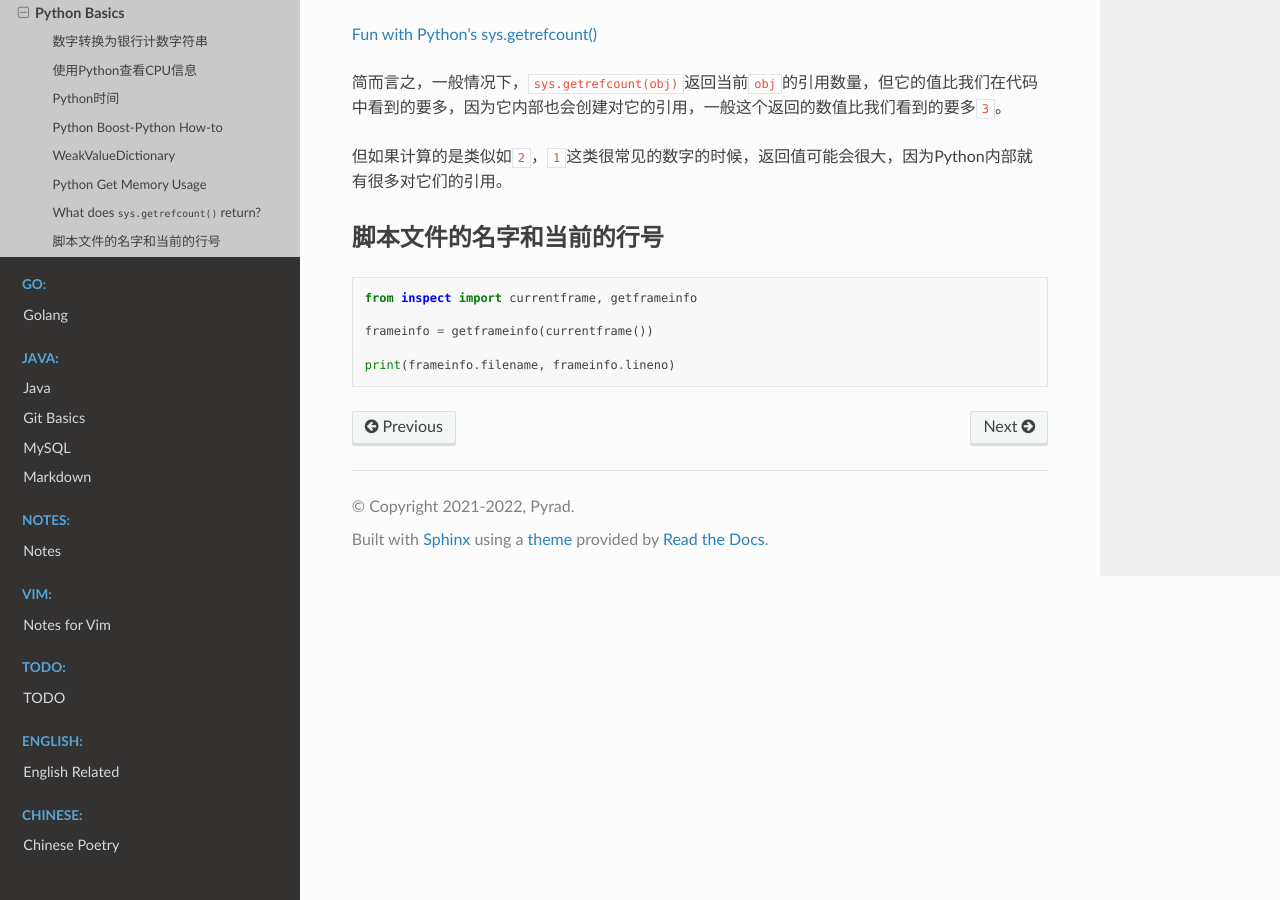
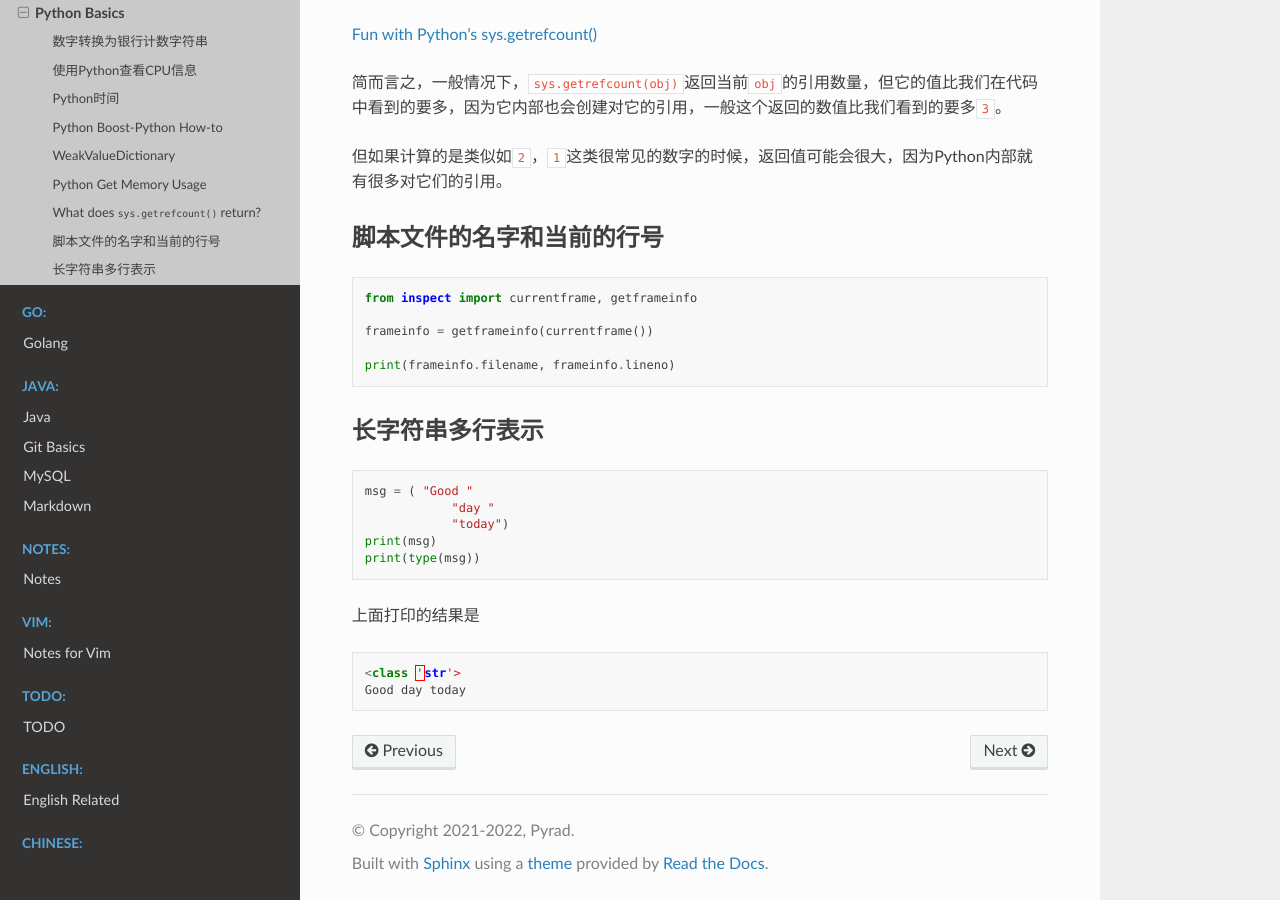
Before and after one commit to Pyrad/pyradnotes, a Sphinx documentation site: the page built from source/Python/pythonbasic.md, in a window 1280 px wide and 900 px high, scrolled down 2568 px. Built offline with Sphinx 7.4.7 and the Read the Docs theme 2.0.0, drawn with Linux system fonts in a browser that asks for light colours.

Commit message:
Python long char string represented by multiple lines

````diff
--- a/source/Python/pythonbasic.md
+++ b/source/Python/pythonbasic.md
@@ -126,3 +126,21 @@ frameinfo = getframeinfo(currentframe())
 
 print(frameinfo.filename, frameinfo.lineno)
 ```
+
+
+## 长字符串多行表示
+
+```python
+msg = ( "Good "
+	    "day "
+	    "today")
+print(msg)
+print(type(msg))
+```
+
+上面打印的结果是
+
+```python
+<class 'str'>
+Good day today
+```
````
